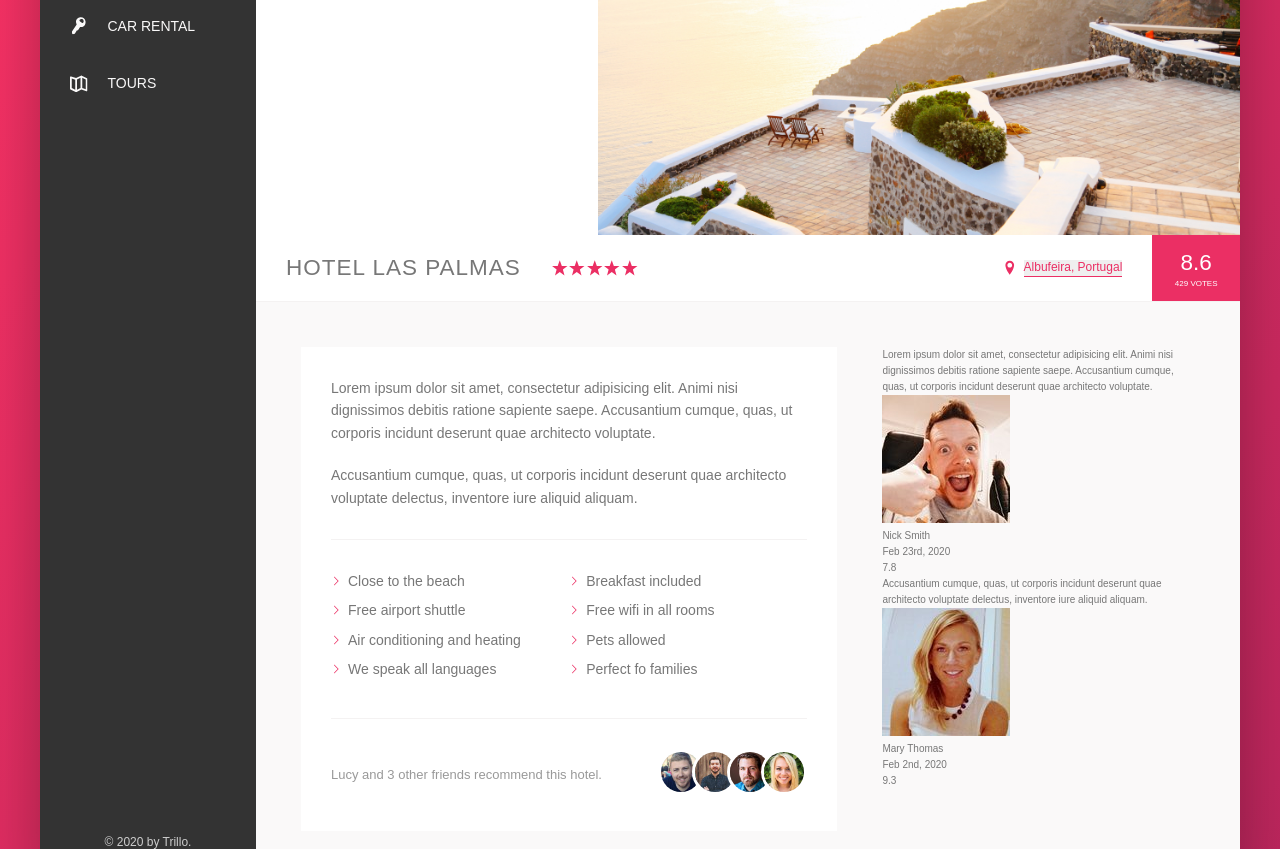
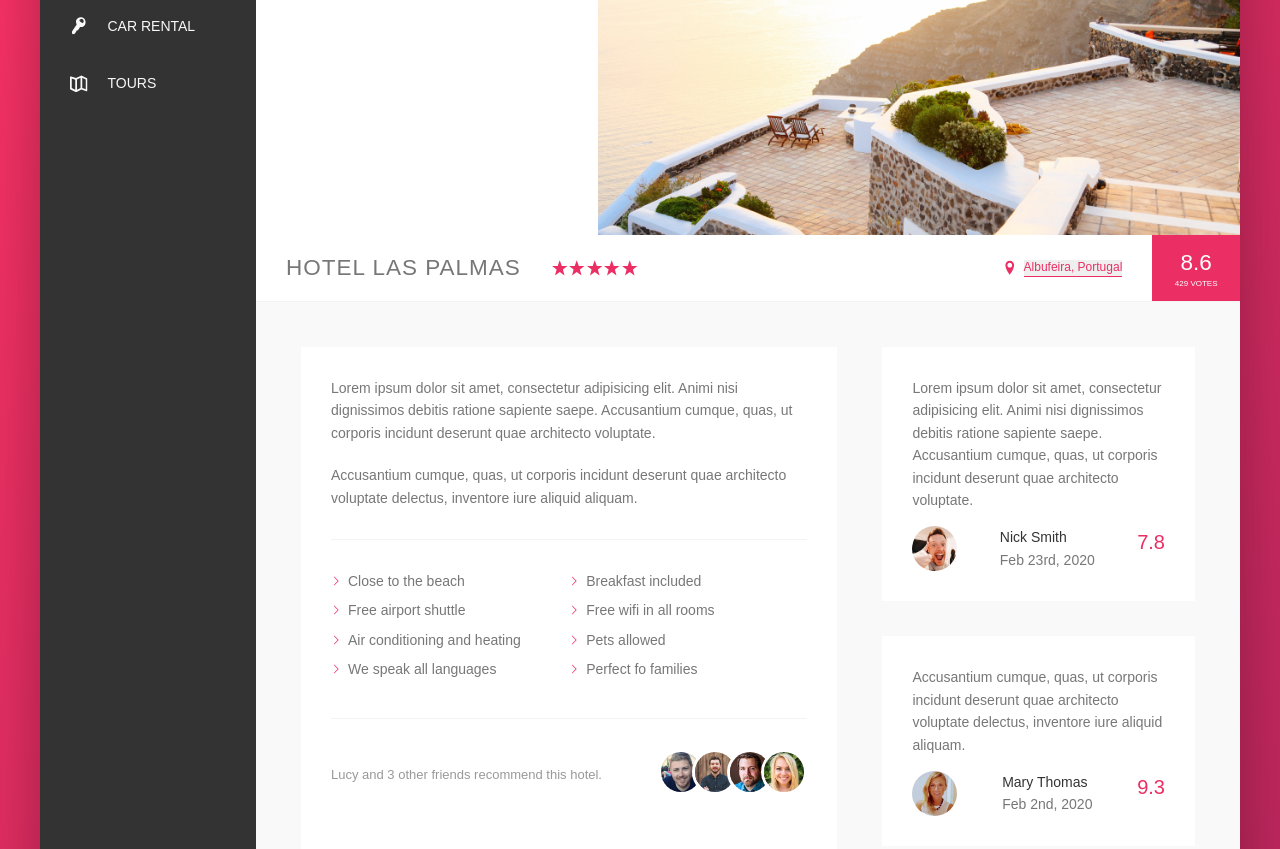
Before and after one commit to KSamra/css-practice-2, a website: page index.html in a window 1280 px wide. Shown: the part 300-1149 px from the top of the page. Drawn offline with Linux system fonts and the light colour scheme.

Commit message:
styled user reviews section. needs some tweaking.

```diff
--- a/sass/_components.scss
+++ b/sass/_components.scss
@@ -407,18 +407,31 @@
 //////////////////////////////////
 //// REVIEWS
 
-.reviews {
+.review {
+
+  background-color: #fff;
+  box-shadow: var(--shadow-light);
+  padding: 3rem;
+  margin-bottom: 3.5rem;
+  display: flex;
+  flex-direction: column;
+  justify-content: space-between;
 
   &__text {
 
   }
 
   &__user {
+    display: flex;
+    justify-content: space-between;
+    margin-top: 1.5rem;
 
   }
 
   &__photo {
-
+    height: 4.5rem;
+    width: 4.5rem;
+    border-radius: 50%;
   }
 
   &__user-box {
@@ -426,7 +439,7 @@
   }
 
   &__user-name{
-
+    color: var(--color-grey-dark-1);
   }
 
   &__user-date{
@@ -434,7 +447,9 @@
   }
 
   &__rating{
-
+    color: var(--color-primary);
+    font-size: 2rem;
+    font-weight: 300;
   }
 
 }
--- a/sass/_layout.scss
+++ b/sass/_layout.scss
@@ -46,10 +46,10 @@
   background-color: var(--color-grey-light-1);
   border-bottom: 1px solid var(--color-grey-light-2);
 
+  font-size: 1.4rem;
 }
 
 .description {
-  font-size: 1.4rem;
   background-color: #fff;
   box-shadow: 0 2rem 5rem rbga(0,0,0,.06);
   padding: 3rem;
```
Also changed, not shown: css/style.css.
